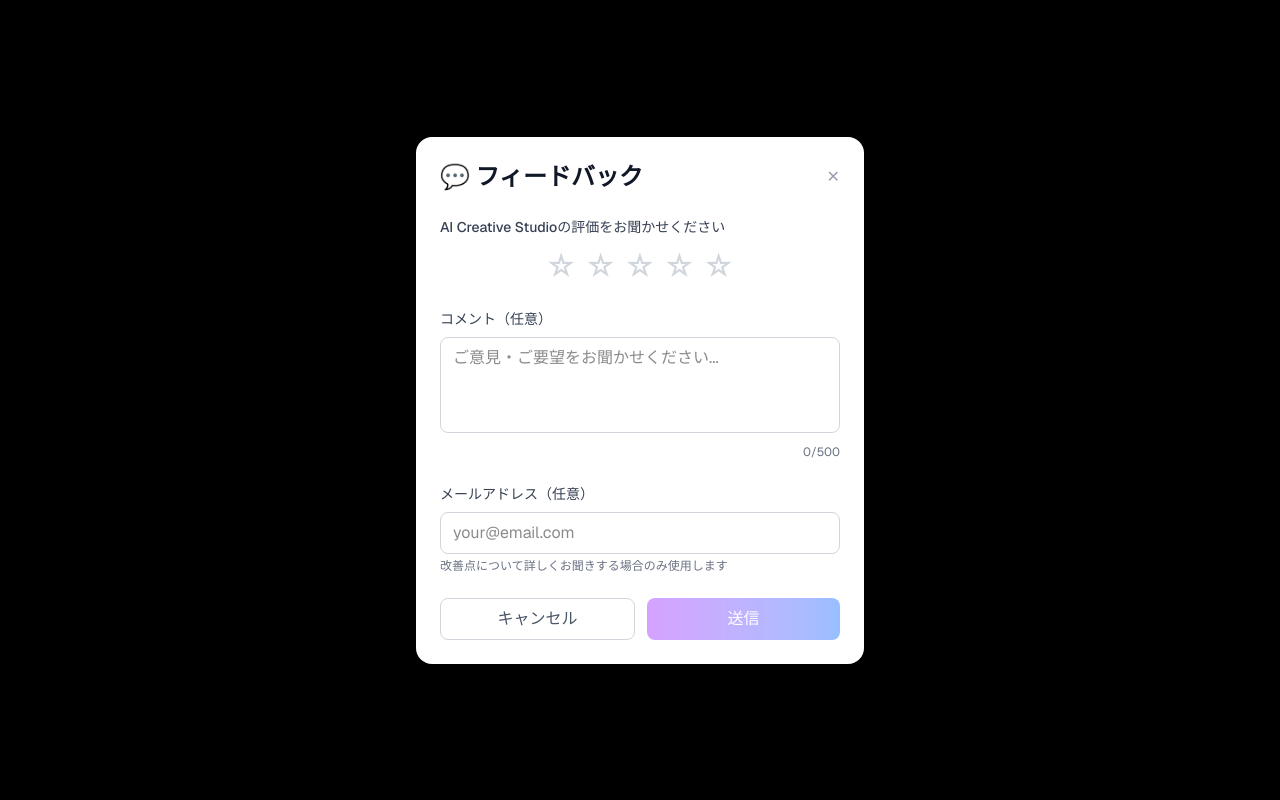
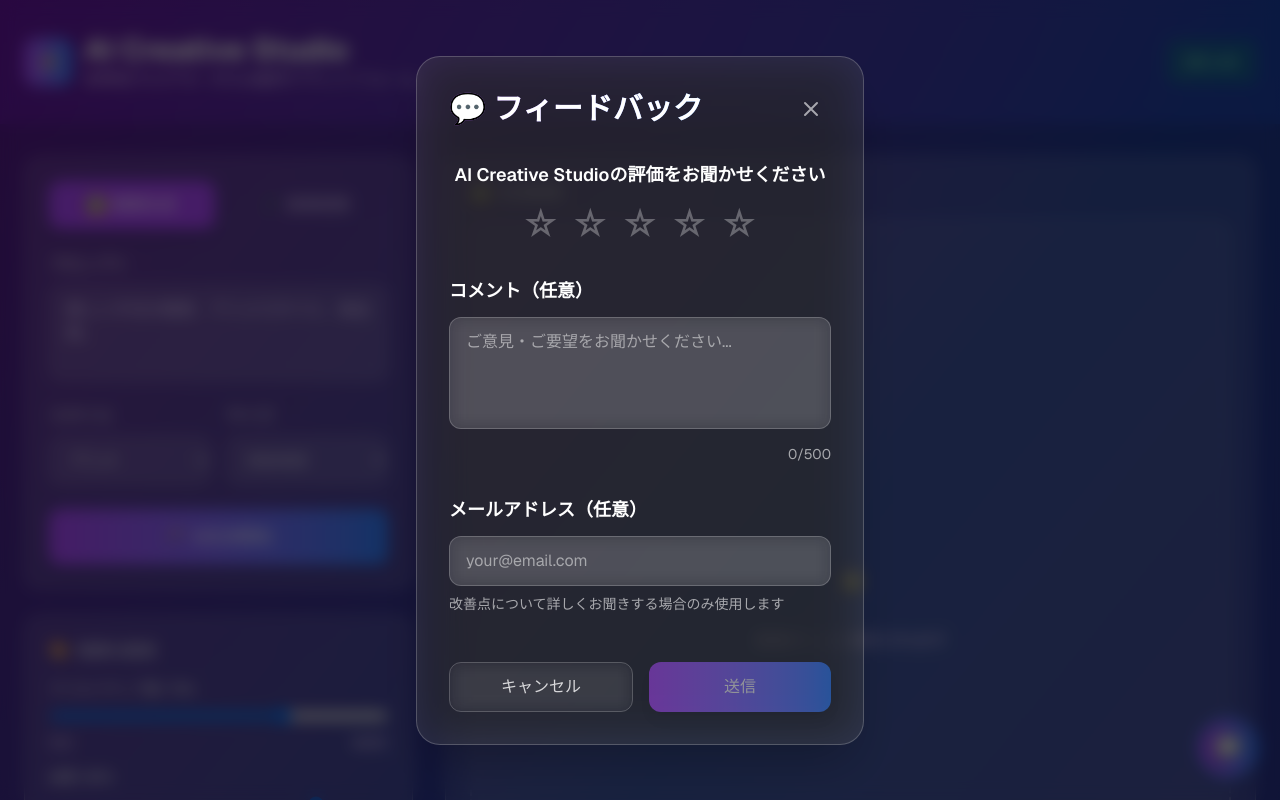
Before and after one commit to kazuya-3/ai-creative-studio, a Next.js app: page / in a window 1280 px wide. Both pictures are taken after a click on the button "フィードバックを送信". Shown: the top 800 px of the page. Built offline with nearby package versions, Linux system fonts and the light colour scheme; no server answers.

Commit message:
🎨 フィードバックモーダル: ガラスモーフィズム風デザインにアップデート・美しいUI/UX改善

```diff
--- a/src/components/FeedbackModal.tsx
+++ b/src/components/FeedbackModal.tsx
@@ -67,50 +67,54 @@
   if (!isOpen) return null;
 
   return (
-    <div className="fixed inset-0 bg-black bg-opacity-50 flex items-center justify-center z-50 p-4">
-      <div className="bg-white rounded-2xl max-w-md w-full p-6 shadow-xl">
+    <div className="fixed inset-0 bg-black/60 backdrop-blur-sm flex items-center justify-center z-50 p-4">
+      <div className="bg-white/10 backdrop-blur-xl rounded-3xl max-w-md w-full p-8 shadow-2xl border border-white/20">
         {!isSubmitted ? (
           <>
-            <div className="flex justify-between items-center mb-6">
-              <h2 className="text-2xl font-bold text-gray-900">
+            <div className="flex justify-between items-center mb-8">
+              <h2 className="text-3xl font-bold text-white bg-gradient-to-r from-purple-400 to-blue-400 bg-clip-text text-transparent">
                 💬 フィードバック
               </h2>
               <button
                 onClick={onClose}
-                className="text-gray-400 hover:text-gray-600 transition-colors"
+                className="text-white/60 hover:text-white transition-colors p-2 hover:bg-white/10 rounded-full"
               >
-                ✕
+                <svg className="w-6 h-6" fill="none" stroke="currentColor" viewBox="0 0 24 24">
+                  <path strokeLinecap="round" strokeLinejoin="round" strokeWidth={2} d="M6 18L18 6M6 6l12 12" />
+                </svg>
               </button>
             </div>
 
-            <form onSubmit={handleSubmit} className="space-y-6">
+            <form onSubmit={handleSubmit} className="space-y-8">
               {/* 評価 */}
               <div>
-                <label className="block text-sm font-medium text-gray-700 mb-3">
+                <label className="block text-lg font-semibold text-white mb-4 text-center">
                   AI Creative Studioの評価をお聞かせください
                 </label>
-                <div className="flex justify-center space-x-2">
+                <div className="flex justify-center space-x-3 mb-4">
                   {[1, 2, 3, 4, 5].map((star) => (
                     <button
                       key={star}
                       type="button"
                       onClick={() => setRating(star)}
-                      className={`text-3xl transition-transform hover:scale-110 ${
-                        star <= rating ? 'text-yellow-400' : 'text-gray-300'
+                      className={`text-4xl transition-all duration-300 hover:scale-125 ${
+                        star <= rating
+                          ? 'text-yellow-400 drop-shadow-lg'
+                          : 'text-white/30 hover:text-white/60'
                       }`}
                     >
                       {star <= rating ? '⭐' : '☆'}
                     </button>
                   ))}
                 </div>
-                <div className="text-center mt-2 text-sm text-gray-500">
+                <div className="text-center text-white/80 font-medium">
                   {rating > 0 && (
-                    <span>
-                      {rating === 1 && '改善が必要'}
-                      {rating === 2 && 'やや不満'}
-                      {rating === 3 && '普通'}
-                      {rating === 4 && '良い'}
-                      {rating === 5 && '素晴らしい'}
+                    <span className="bg-white/10 backdrop-blur-sm px-4 py-2 rounded-full">
+                      {rating === 1 && '😞 改善が必要'}
+                      {rating === 2 && '😐 やや不満'}
+                      {rating === 3 && '😊 普通'}
+                      {rating === 4 && '😄 良い'}
+                      {rating === 5 && '🤩 素晴らしい'}
                     </span>
                   )}
                 </div>
@@ -118,24 +122,24 @@
 
               {/* コメント */}
               <div>
-                <label className="block text-sm font-medium text-gray-700 mb-2">
+                <label className="block text-lg font-semibold text-white mb-3">
                   コメント（任意）
                 </label>
                 <textarea
                   value={comment}
                   onChange={(e) => setComment(e.target.value)}
                   placeholder="ご意見・ご要望をお聞かせください..."
-                  className="w-full h-24 px-3 py-2 border border-gray-300 rounded-lg focus:ring-2 focus:ring-purple-500 focus:border-transparent resize-none"
+                  className="w-full h-28 px-4 py-3 bg-white/10 backdrop-blur-sm border border-white/20 rounded-xl text-white placeholder-white/50 focus:ring-2 focus:ring-purple-400 focus:border-transparent resize-none transition-all"
                   maxLength={500}
                 />
-                <div className="text-right text-xs text-gray-500 mt-1">
+                <div className="text-right text-sm text-white/60 mt-2">
                   {comment.length}/500
                 </div>
               </div>
 
               {/* メールアドレス */}
               <div>
-                <label className="block text-sm font-medium text-gray-700 mb-2">
+                <label className="block text-lg font-semibold text-white mb-3">
                   メールアドレス（任意）
                 </label>
                 <input
@@ -143,43 +147,55 @@
                   value={email}
                   onChange={(e) => setEmail(e.target.value)}
                   placeholder="your@email.com"
-                  className="w-full px-3 py-2 border border-gray-300 rounded-lg focus:ring-2 focus:ring-purple-500 focus:border-transparent"
+                  className="w-full px-4 py-3 bg-white/10 backdrop-blur-sm border border-white/20 rounded-xl text-white placeholder-white/50 focus:ring-2 focus:ring-purple-400 focus:border-transparent transition-all"
                 />
-                <p className="text-xs text-gray-500 mt-1">
+                <p className="text-sm text-white/60 mt-2">
                   改善点について詳しくお聞きする場合のみ使用します
                 </p>
               </div>
 
               {/* 送信ボタン */}
-              <div className="flex space-x-3">
+              <div className="flex space-x-4 pt-4">
                 <button
                   type="button"
                   onClick={onClose}
-                  className="flex-1 px-4 py-2 text-gray-600 border border-gray-300 rounded-lg hover:bg-gray-50 transition-colors"
+                  className="flex-1 px-6 py-3 text-white/80 border border-white/20 rounded-xl hover:bg-white/10 transition-all duration-300 backdrop-blur-sm"
                 >
                   キャンセル
                 </button>
                 <button
                   type="submit"
                   disabled={isSubmitting || rating === 0}
-                  className="flex-1 px-4 py-2 bg-gradient-to-r from-purple-500 to-blue-500 text-white rounded-lg hover:from-purple-600 hover:to-blue-600 disabled:opacity-50 disabled:cursor-not-allowed transition-all"
+                  className="flex-1 px-6 py-3 bg-gradient-to-r from-purple-500 to-blue-500 text-white rounded-xl hover:from-purple-600 hover:to-blue-600 disabled:opacity-50 disabled:cursor-not-allowed transition-all duration-300 shadow-lg hover:shadow-xl transform hover:scale-105 disabled:scale-100"
                 >
-                  {isSubmitting ? '送信中...' : '送信'}
+                  {isSubmitting ? (
+                    <div className="flex items-center justify-center">
+                      <div className="w-5 h-5 border-2 border-white/30 border-t-white rounded-full animate-spin mr-2"></div>
+                      送信中...
+                    </div>
+                  ) : (
+                    '送信'
+                  )}
                 </button>
               </div>
             </form>
           </>
         ) : (
-          <div className="text-center py-8">
-            <div className="text-6xl mb-4">🎉</div>
-            <h3 className="text-xl font-bold text-gray-900 mb-2">
+          <div className="text-center py-12">
+            <div className="text-8xl mb-6 animate-bounce">🎉</div>
+            <h3 className="text-2xl font-bold text-white mb-4 bg-gradient-to-r from-purple-400 to-blue-400 bg-clip-text text-transparent">
               ありがとうございます！
             </h3>
-            <p className="text-gray-600">
+            <p className="text-white/80 text-lg leading-relaxed">
               フィードバックを送信しました。
               <br />
-              AI Creative Studioの改善に活用させていただきます。
+              <span className="text-purple-300">AI Creative Studio</span>の改善に活用させていただきます。
             </p>
+            <div className="mt-6">
+              <div className="inline-block bg-gradient-to-r from-purple-500/20 to-blue-500/20 backdrop-blur-sm px-6 py-3 rounded-full border border-white/20">
+                <span className="text-white/80">✨ より良い体験をお届けします ✨</span>
+              </div>
+            </div>
           </div>
         )}
       </div>
```
